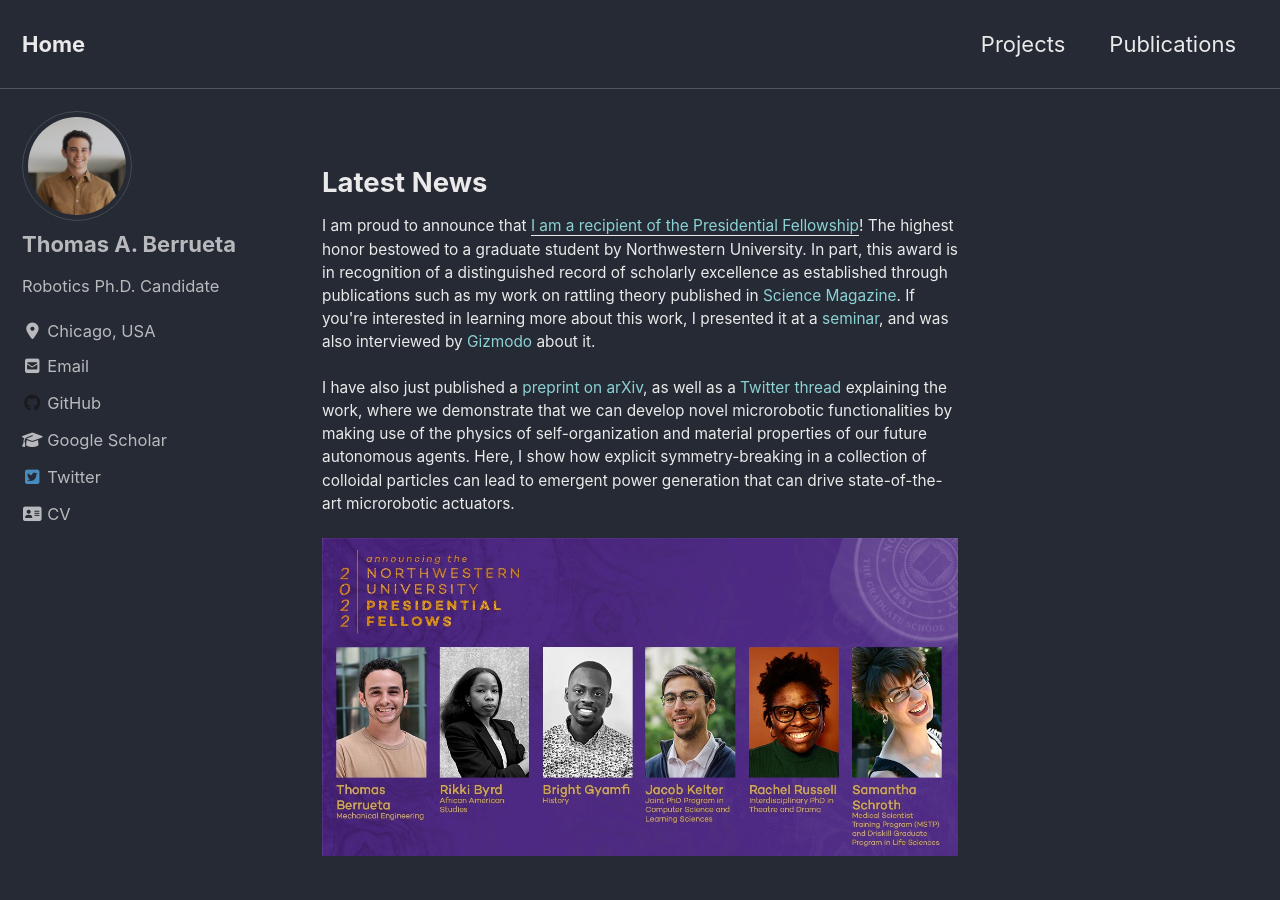
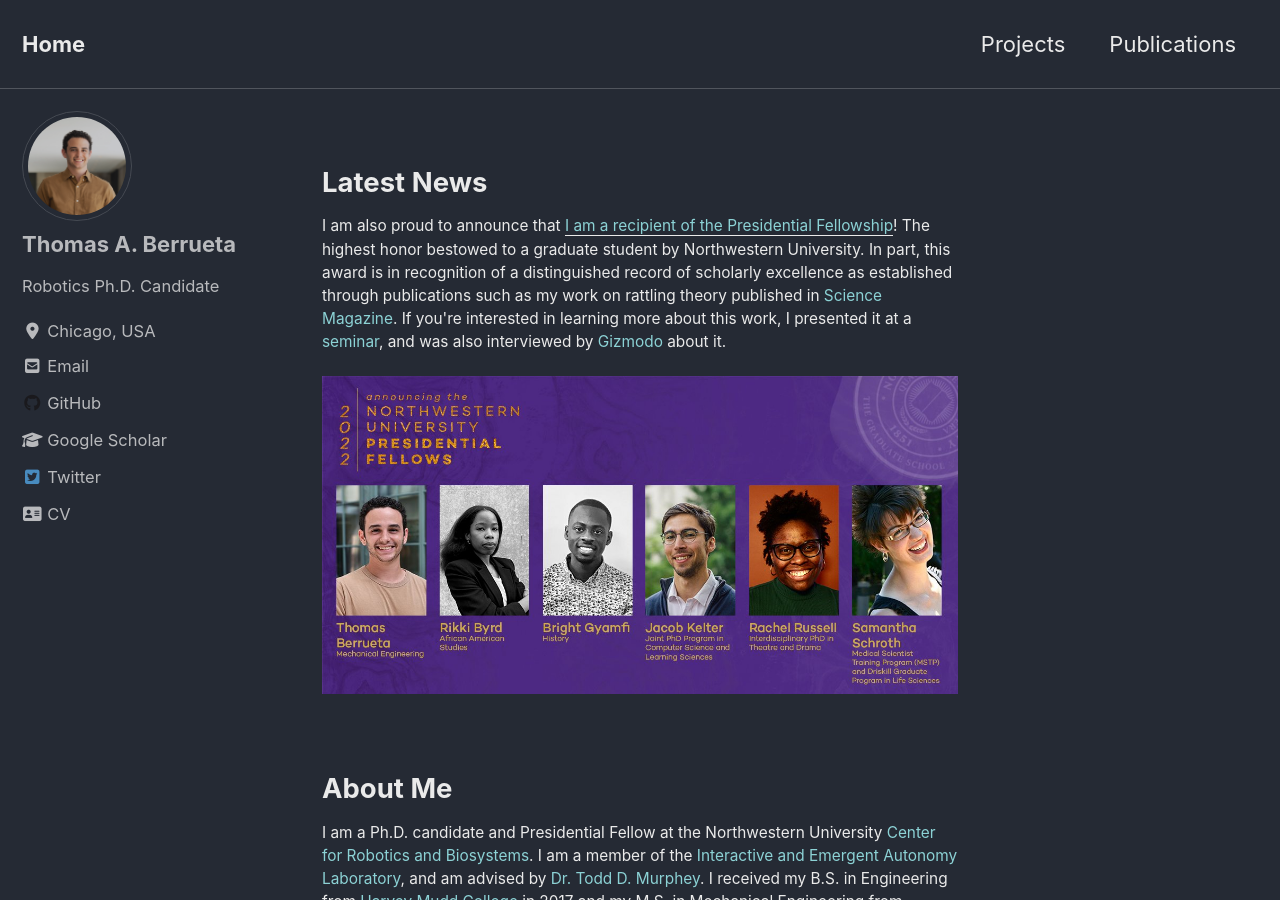
Before and after one commit to tberrueta/tberrueta.github.io, a Jekyll site: the page built from index.html, in a window 1280 px wide and 900 px high. Built offline with Jekyll 4.4.1, drawn with Linux system fonts in a browser that asks for light colours; cached includes are drawn as plain includes; nearby versions of some CDN libraries; the list of posts is cut into pages by our own code.

Commit message:
minor updates

```diff
--- a/index.html
+++ b/index.html
@@ -7,9 +7,7 @@
 
 <h2>Latest News</h2>
 
-  <p style="font-size: 70%">I am proud to announce that <a href="https://www.mccormick.northwestern.edu/news/articles/2022/06/two-graduate-students-receive-presidential-fellowships/"><u>I am a recipient of the Presidential Fellowship</u></a>! The highest honor bestowed to a graduate student by Northwestern University. In part, this award is in recognition of a distinguished record of scholarly excellence as established through publications such as my work on rattling theory published in <a href="https://www.science.org/doi/10.1126/science.abc6182">Science Magazine</a>. If you're interested in learning more about this work, I presented it at a <a href="https://www.youtube.com/watch?v=oftFOybQUUo">seminar</a>, and was also interviewed by <a href="https://gizmodo.com/meet-the-pint-sized-robots-that-spontaneously-dance-1845969214">Gizmodo</a> about it.
-
-  <br><br>I have also just published a <a href="https://arxiv.org/abs/2205.09814">preprint on arXiv</a>, as well as a <a href="https://twitter.com/BerruetaThomas/status/1528862288685731840?s=20&t=k8tgEOCSZnM7yPTTTH6kAw">Twitter thread</a> explaining the work, where we demonstrate that we can develop novel microrobotic functionalities by making use of the physics of self-organization and material properties of our future autonomous agents. Here, I show how explicit symmetry-breaking in a collection of colloidal particles can lead to emergent power generation that can drive state-of-the-art microrobotic actuators.
+  <p style="font-size: 70%">I am also proud to announce that <a href="https://www.mccormick.northwestern.edu/news/articles/2022/06/two-graduate-students-receive-presidential-fellowships/"><u>I am a recipient of the Presidential Fellowship</u></a>! The highest honor bestowed to a graduate student by Northwestern University. In part, this award is in recognition of a distinguished record of scholarly excellence as established through publications such as my work on rattling theory published in <a href="https://www.science.org/doi/10.1126/science.abc6182">Science Magazine</a>. If you're interested in learning more about this work, I presented it at a <a href="https://www.youtube.com/watch?v=oftFOybQUUo">seminar</a>, and was also interviewed by <a href="https://gizmodo.com/meet-the-pint-sized-robots-that-spontaneously-dance-1845969214">Gizmodo</a> about it.
 
   <br>
   <br>
--- a/publications.html
+++ b/publications.html
@@ -141,6 +141,10 @@
     <hr>
 
   <h3 style="font-size:90%"><u>Invited Talks</u></h3>
+      <p style="font-size:70%"><b>Imprecision engineering: Lowering cost while increasing capability</b>
+      <br><i>Presidential Fellows Lecture Series.</i>
+      <br>Northwestern University, Evanston, Illinois, USA (10/20/2022).</p>
+
       <p style="font-size:70%"><b>Designing for emergence: Making materials "robotic" with self-organization</b>
       <br><i>Center for Robotics and Biosystems Seminar Series.</i>
       <br>Northwestern University, Evanston, Illinois, USA (6/17/2022).
```
